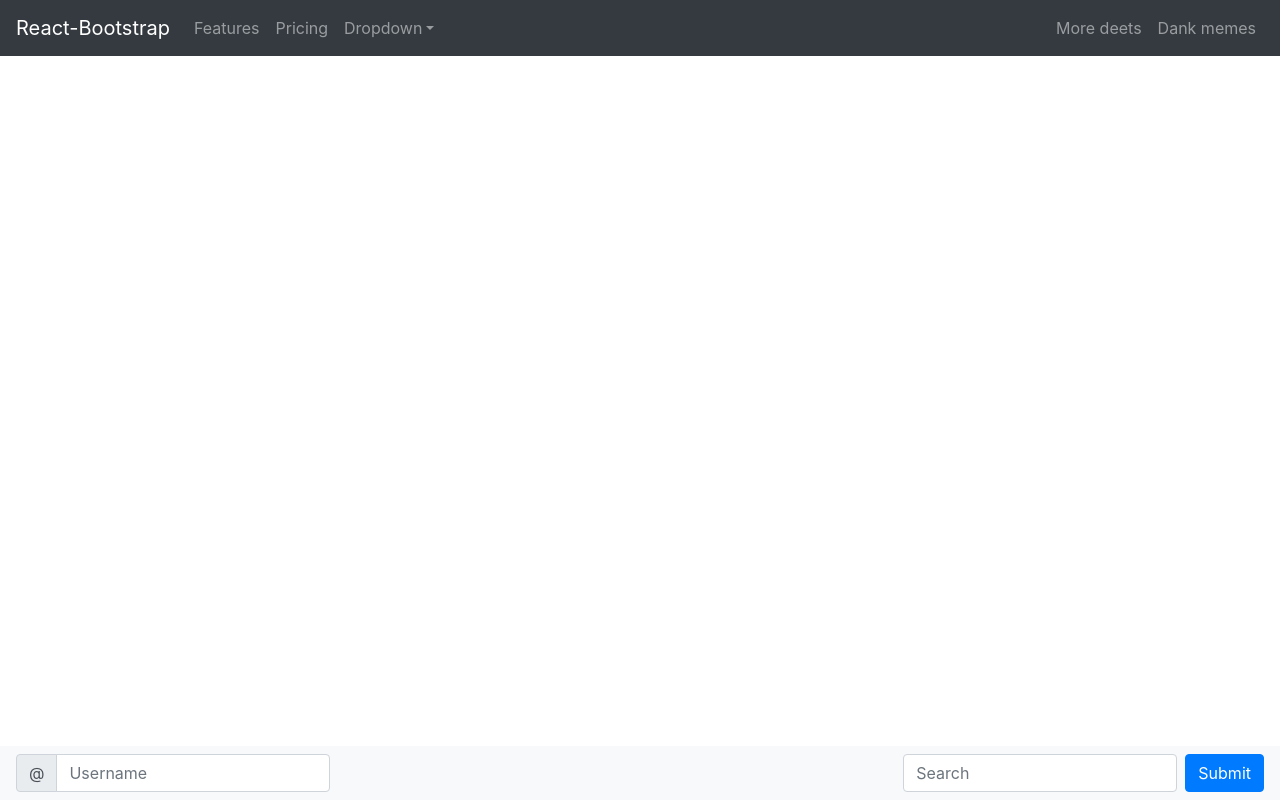
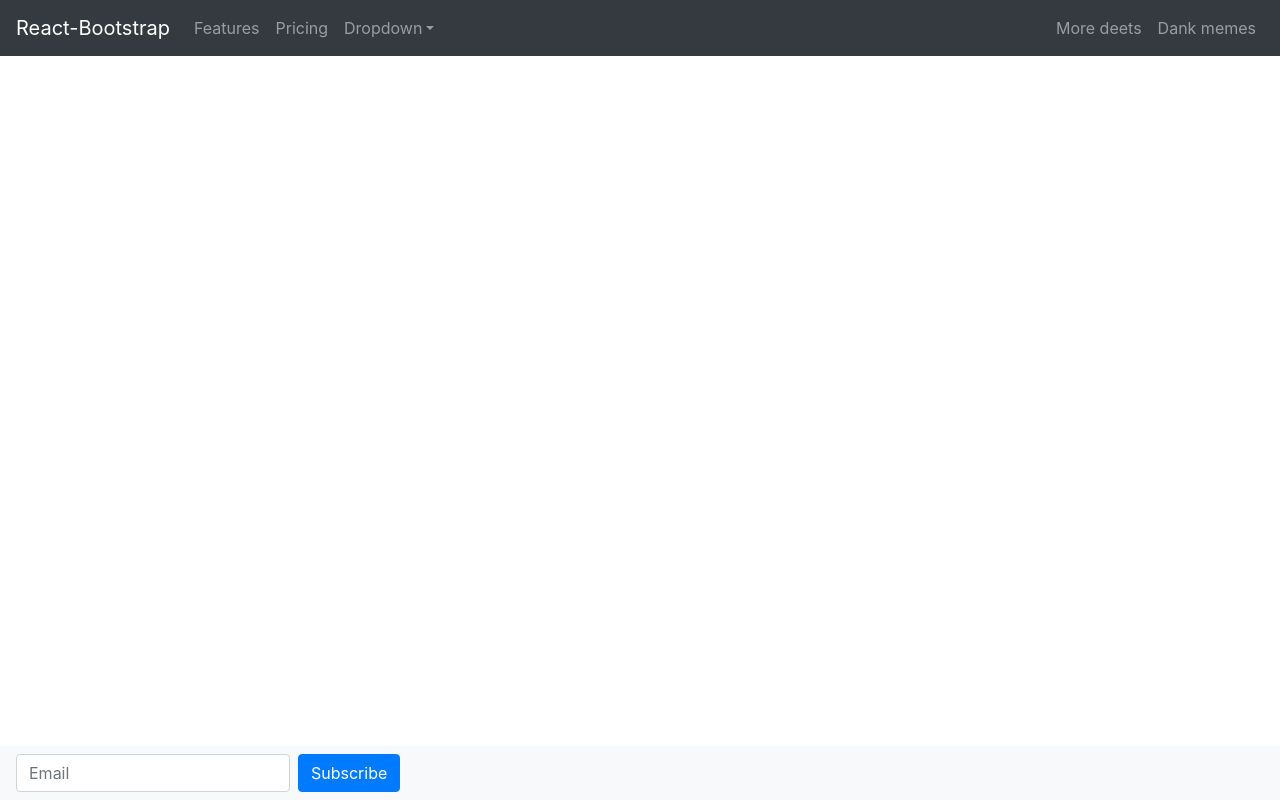
Before and after one commit to JamesSchubach/news-template, a React (Create React App) app: page / in a window 1280 px wide. Built offline with nearby package versions, Linux system fonts and the light colour scheme.

Commit message:
Updated footer for main theme

```diff
--- a/src/components/footer/footer.jsx
+++ b/src/components/footer/footer.jsx
@@ -7,24 +7,8 @@ class Footer extends Component {
       <React.Fragment>
         <Navbar fixed="bottom" className="bg-light justify-content-between">
           <Form inline>
-            <InputGroup>
-              <InputGroup.Prepend>
-                <InputGroup.Text id="basic-addon1">@</InputGroup.Text>
-              </InputGroup.Prepend>
-              <FormControl
-                placeholder="Username"
-                aria-label="Username"
-                aria-describedby="basic-addon1"
-              />
-            </InputGroup>
-          </Form>
-          <Form inline>
-            <FormControl
-              type="text"
-              placeholder="Search"
-              className=" mr-sm-2"
-            />
-            <Button type="submit">Submit</Button>
+            <FormControl type="text" placeholder="Email" className=" mr-sm-2" />
+            <Button type="submit">Subscribe</Button>
           </Form>
         </Navbar>
       </React.Fragment>
```
Also changed, not shown: 1 other file (tests, documents, lock files or other folders).
